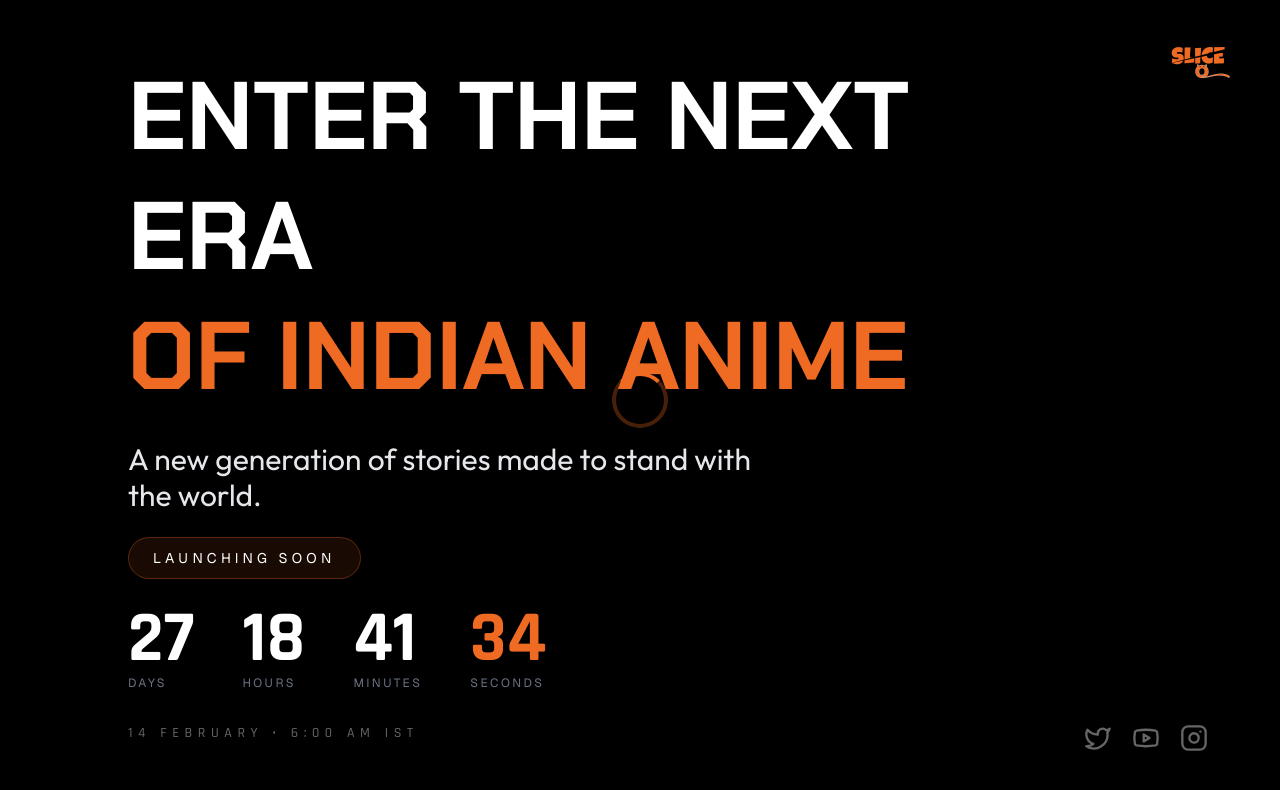
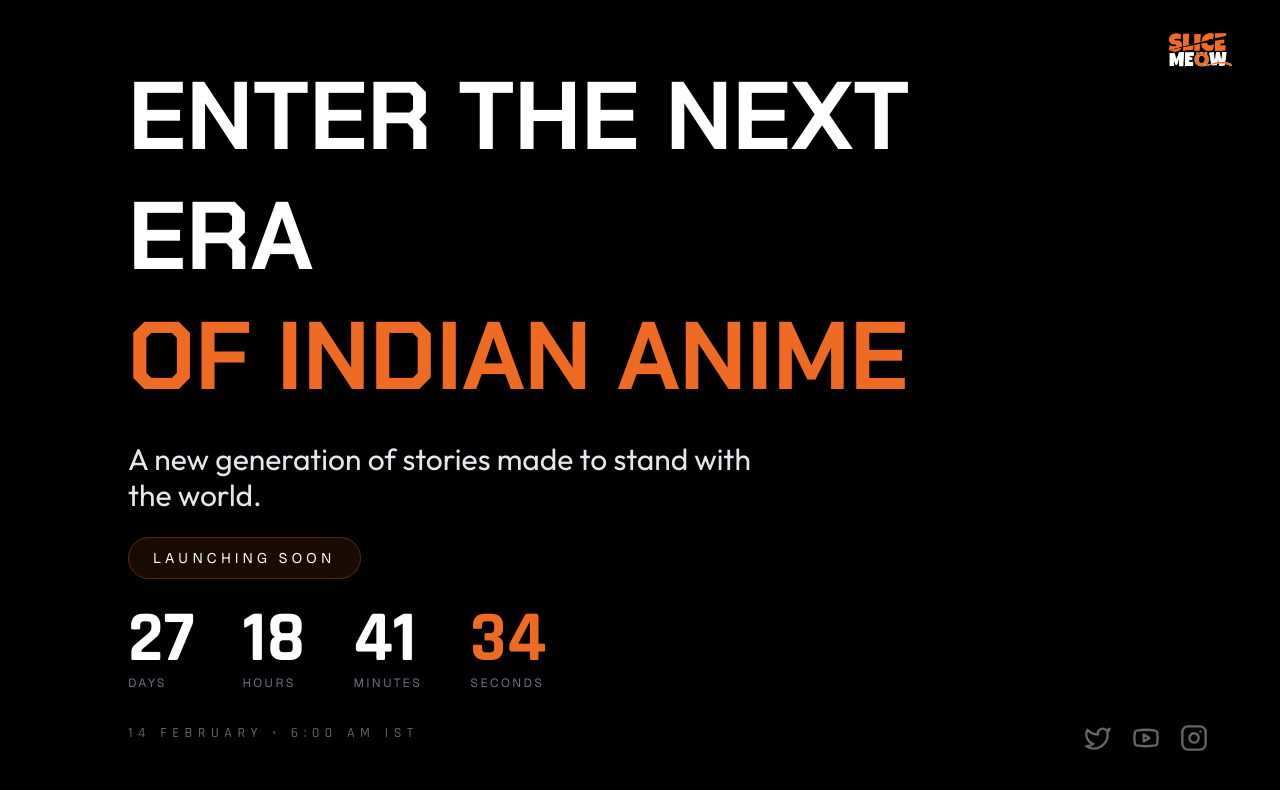
Before and after one commit to shobhit-shukl/anime-store, a Next.js app: page / in a window 1280 px wide. Shown: the top 790 px of the page. Built offline with nearby package versions, Linux system fonts and the light colour scheme; no server answers; what @edgestore/react would draw is missing.

Commit message:
white logo updated

```diff
--- a/components/ComingSoon.tsx
+++ b/components/ComingSoon.tsx
@@ -48,6 +48,10 @@
   seconds: number;
 }
 
+interface LottieAnimationData {
+  [key: string]: unknown;
+}
+
 /* ---------------- CONSTANTS ---------------- */
 
 const TARGET_DATE = new Date('2026-02-14T06:00:00+05:30').getTime();
@@ -75,7 +79,7 @@
   const [isMobile, setIsMobile] = useState<boolean | null>(null);
   const [isVideoLoaded, setIsVideoLoaded] = useState(false);
   const [showFallback, setShowFallback] = useState(false);
-  const [animationData, setAnimationData] = useState<any>(null);
+  const [animationData, setAnimationData] = useState<LottieAnimationData | null>(null);
 
   const timeoutRef = useRef<ReturnType<typeof setTimeout> | null>(null);
 
@@ -178,7 +182,7 @@
         <div className="">
         {/* <div className="rounded-lg bg-white/90 p-1.5 shadow-xl backdrop-blur-md"> */}
           <Image
-            src="/logo.png"
+            src="/Slice-meow-logo-white-color.png"
             alt="Slice Meow"
             width={96}
             height={96}
```
Also changed, not shown: public/Slice-meow-logo-white-color.png (added).
